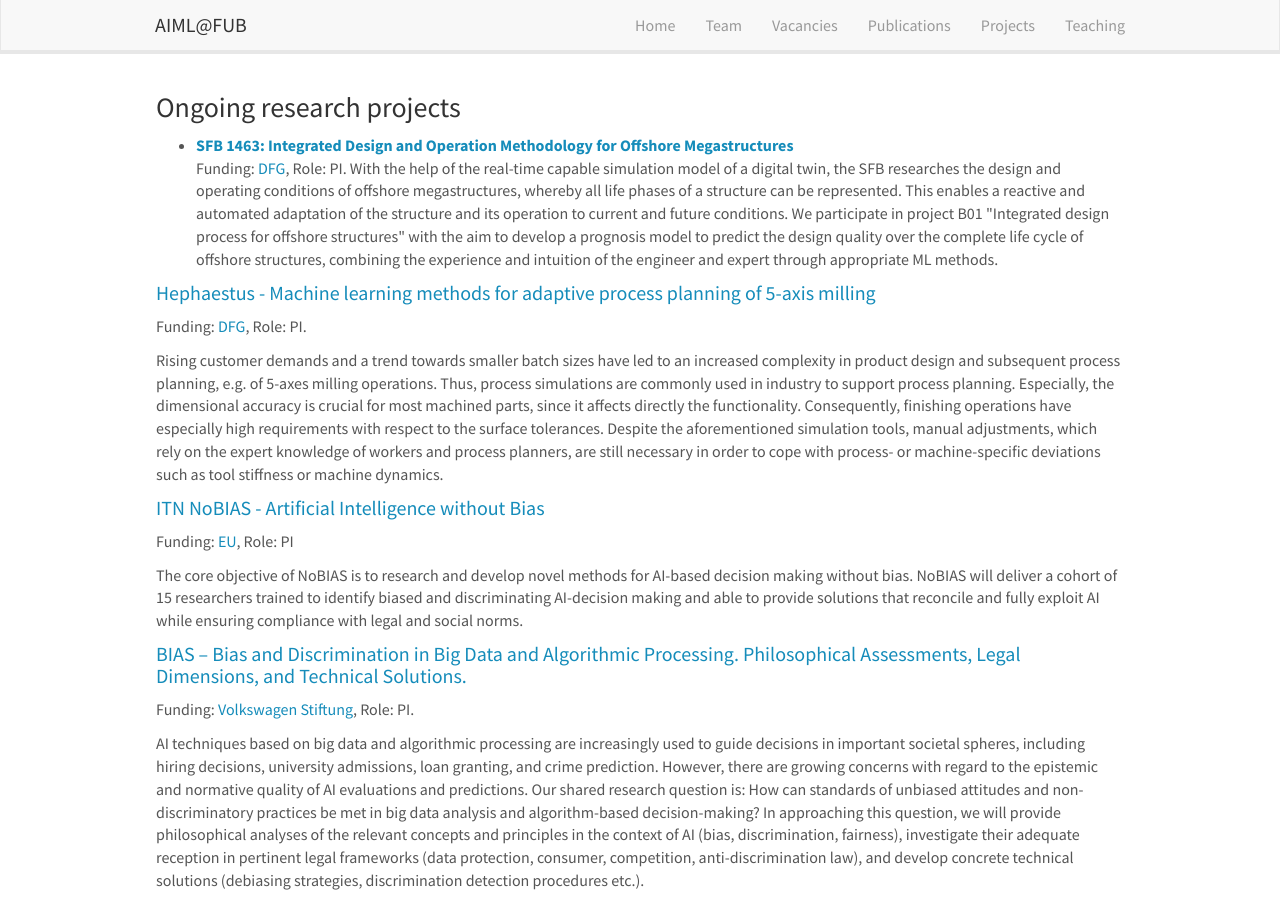
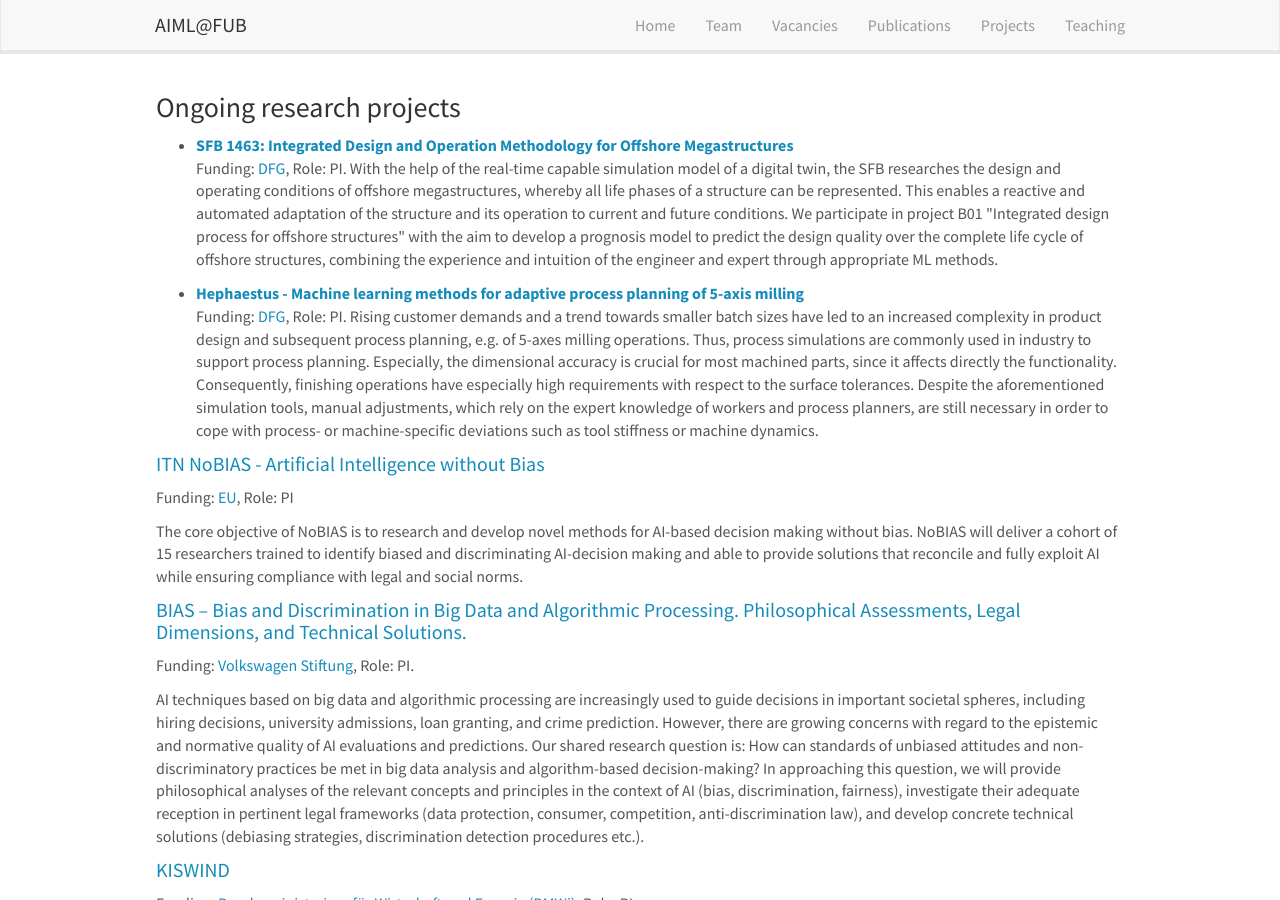
Before and after one commit to AIML-research/AIML-research.github.io, a Jekyll site: the page built from _pages/projects.md, in a window 1280 px wide and 900 px high. Built offline with Jekyll 4.4.1, drawn with Linux system fonts in a browser that asks for light colours; nearby versions of some CDN libraries.

Commit message:
Update projects.md

```diff
--- a/_pages/projects.md
+++ b/_pages/projects.md
@@ -15,10 +15,12 @@
 We participate in project B01 "Integrated design process for offshore structures" with the aim to develop a prognosis model to predict the design quality over the complete life cycle of offshore structures, combining the experience and intuition of the engineer and expert through appropriate ML methods.
 </ul>
 
-#### <a href = "{{ site.url }}{{ site.baseurl }}/projects/hephaestus">Hephaestus - Machine learning methods for adaptive process planning of 5-axis milling</a>
+<ul>
+  <li><b><a href = "{{ site.url }}{{ site.baseurl }}/projects/hephaestus">Hephaestus - Machine learning methods for adaptive process planning of 5-axis milling</a></b></li>
 Funding: <a href="https://gepris.dfg.de/gepris/projekt/424298653" target="_new">DFG</a>, Role: PI.
 
 Rising customer demands and a trend towards smaller batch sizes have led to an increased complexity in product design and subsequent process planning, e.g. of 5-axes milling operations. Thus, process simulations are commonly used in industry to support process planning. Especially, the dimensional accuracy is crucial for most machined parts, since it affects directly the functionality. Consequently, finishing operations have especially high requirements with respect to the surface tolerances. Despite the aforementioned simulation tools, manual adjustments, which rely on the expert knowledge of workers and process planners, are still necessary in order to cope with process- or machine-specific deviations such as tool stiffness or machine dynamics.
+</ul>
 
 #### <a href = "{{ site.url }}{{ site.baseurl }}/projects/nobias">ITN NoBIAS - Artificial Intelligence without Bias</a>
 Funding: <a href="https://cordis.europa.eu/project/id/860630" target="_new">EU</a>, Role: PI
```
